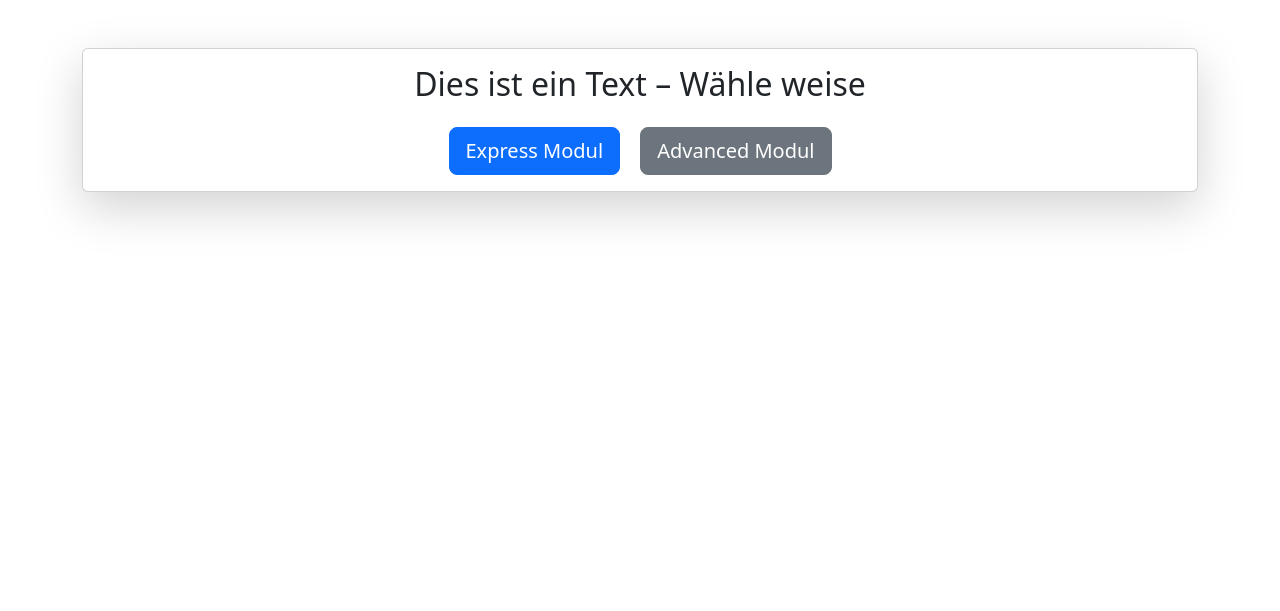
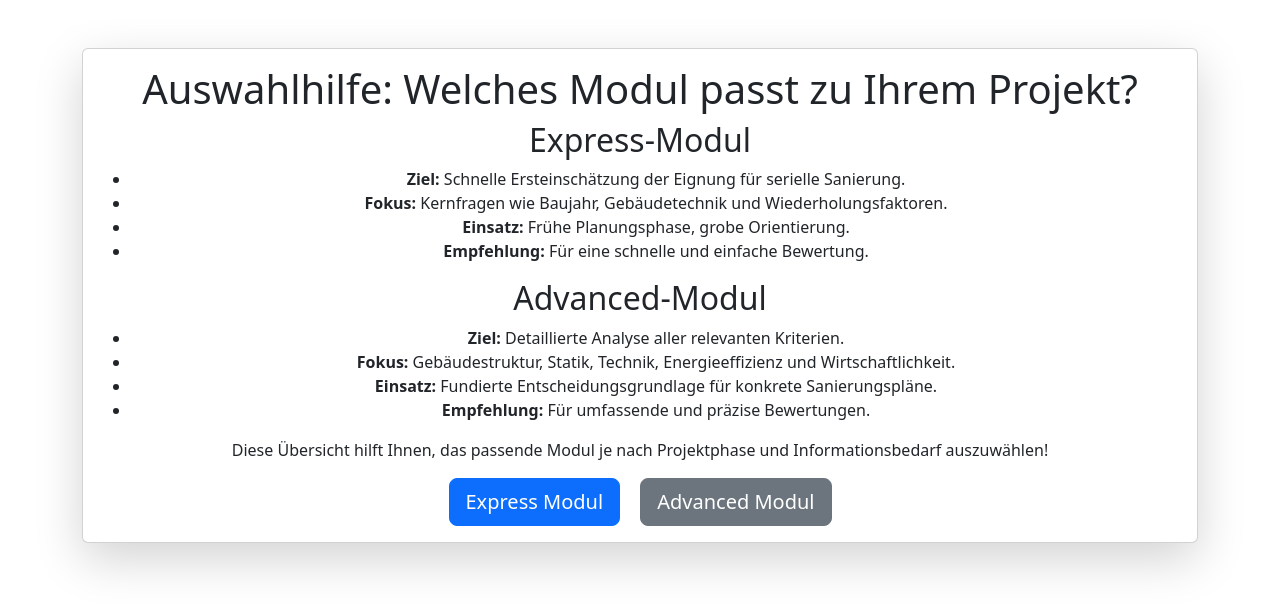
Before and after one commit to iGodmovement/BA, a Flask app: page /choose_module/ in a window 1280 px wide. Shown: the top 611 px of the page. Run offline with Flask 3, Linux system fonts and the light colour scheme.

Commit message:
Update choose_module.html
huhu

```diff
--- a/templates/choose_module.html
+++ b/templates/choose_module.html
@@ -11,7 +11,25 @@
     <div class="container mt-5">
         <div class="card shadow-lg">
             <div class="card-body text-center">
-                <h2 class="mb-4">Dies ist ein Text – Wähle weise</h2>
+                <h1>Auswahlhilfe: Welches Modul passt zu Ihrem Projekt?</h1>
+
+    <h2>Express-Modul</h2>
+    <ul>
+        <li><strong>Ziel:</strong> Schnelle Ersteinschätzung der Eignung für serielle Sanierung.</li>
+        <li><strong>Fokus:</strong> Kernfragen wie Baujahr, Gebäudetechnik und Wiederholungsfaktoren.</li>
+        <li><strong>Einsatz:</strong> Frühe Planungsphase, grobe Orientierung.</li>
+        <li><strong>Empfehlung:</strong> Für eine schnelle und einfache Bewertung.</li>
+    </ul>
+
+    <h2>Advanced-Modul</h2>
+    <ul>
+        <li><strong>Ziel:</strong> Detaillierte Analyse aller relevanten Kriterien.</li>
+        <li><strong>Fokus:</strong> Gebäudestruktur, Statik, Technik, Energieeffizienz und Wirtschaftlichkeit.</li>
+        <li><strong>Einsatz:</strong> Fundierte Entscheidungsgrundlage für konkrete Sanierungspläne.</li>
+        <li><strong>Empfehlung:</strong> Für umfassende und präzise Bewertungen.</li>
+    </ul>
+
+    <p>Diese Übersicht hilft Ihnen, das passende Modul je nach Projektphase und Informationsbedarf auszuwählen!</p>
 
                 <form method="POST">
                     <button type="submit" name="module" value="Express" class="btn btn-primary btn-lg me-3">Express Modul</button>
```
